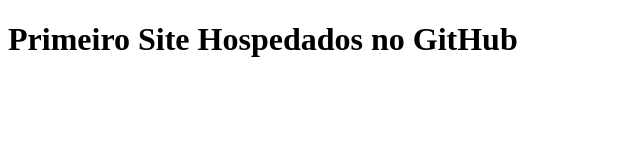
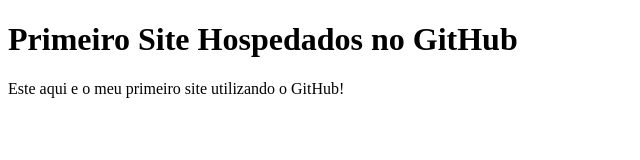
Before and after one commit to cesarsamila/Primeiro_site, a plain HTML site: page index.html in a window 1280 px wide. Shown: the whole page, without its empty margins (0-640 px from the left). Drawn offline with Linux system fonts and the light colour scheme.

Commit message:
Primeiro paragrafo

```diff
--- a/index.html
+++ b/index.html
@@ -8,5 +8,6 @@
 </head>
 <body>
     <h1>Primeiro Site Hospedados no GitHub</h1>
+    <p>Este aqui e o meu primeiro site utilizando o GitHub!</p>
 </body>
 </html>
```
